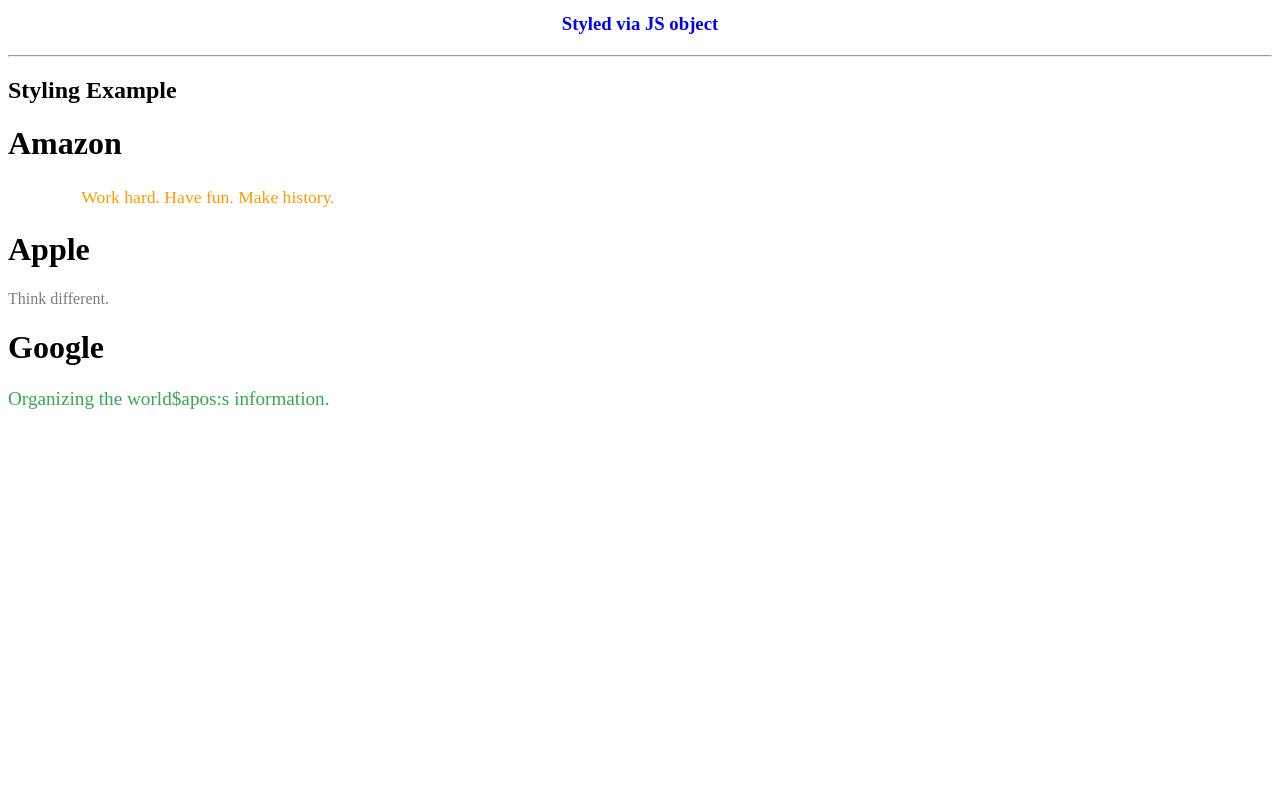
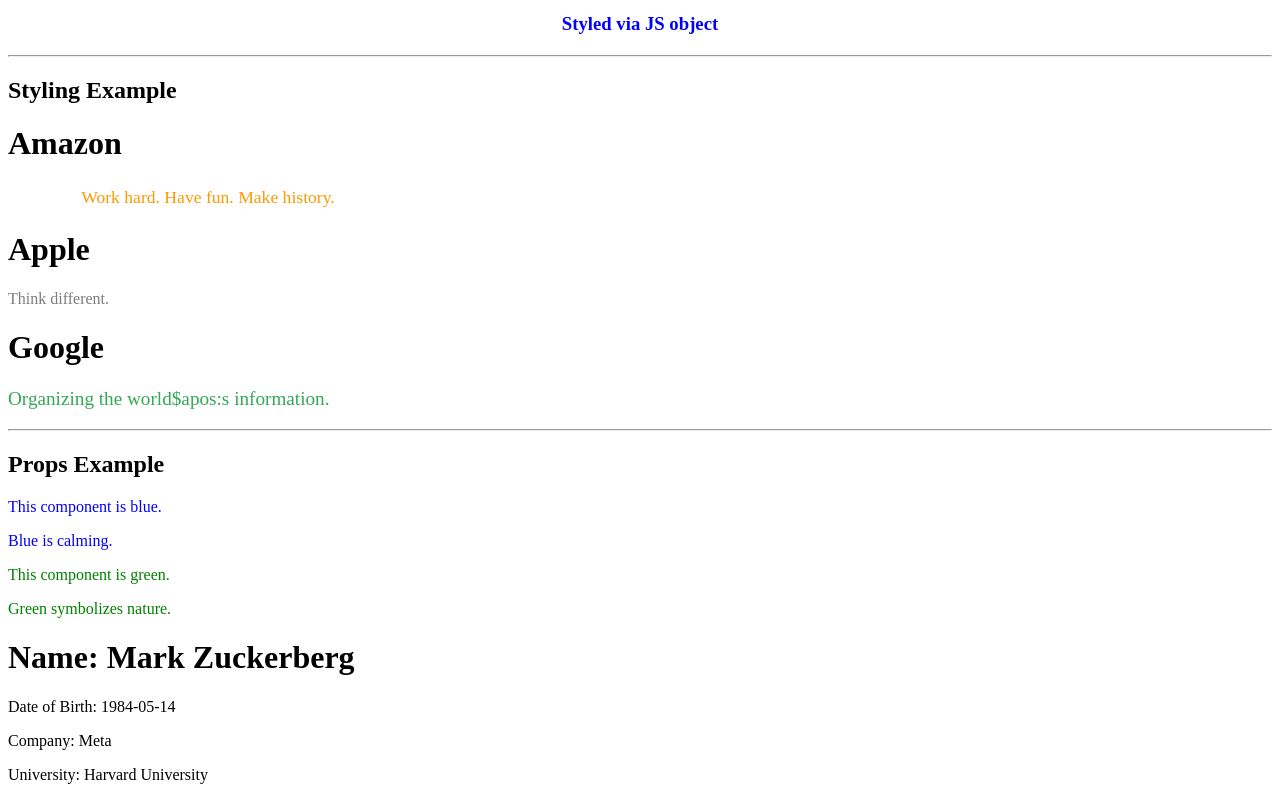
Before and after one commit to genuinelycool/react_project, a React (Vite) app: page / in a window 1280 px wide. Shown: the part 220-1020 px from the top of the page. Before the commit the page ends 800 px from the top, so only its background shows below. Built offline with nearby package versions, Linux system fonts and the light colour scheme.

Commit message:
example: props

```diff
--- a/src/components/PropsExample.jsx
+++ b/src/components/PropsExample.jsx
@@ -1,7 +1,76 @@
+// const ColorfulComponent = (props) => (
+//   <div style={{ color: props.color ||"blue" }}>
+//     <p>This component is {props.color || "blue"}.</p>
+//     {props.children}
+//   </div>
+// );
+
+// const ColorfulComponent = ({ color, children }) => (
+//   <div style={{ color: color ||"blue" }}>
+//     <p>This component is {color || "blue"}.</p>
+//     {children}
+//   </div>
+// );
+
+const ColorfulComponent = ({ color = "blue", children }) => (
+  <div style={{ color }}>
+    <p>This component is {color}.</p>
+    {children}
+  </div>
+);
+
+// const UserProfile = (props) => (
+//   <div>
+//     <h1>Name: {props.name}</h1>
+//     <p>Date of Birth: {props.dateOfBirth}</p>
+//     <p>Company: {props.company}</p>
+//     <p>University: {props.university}</p>
+//   </div>
+// );
+
+const UserProfile = ({ name, dateOfBirth, company, university }) => (
+  <div>
+    <h1>Name: {name}</h1>
+    <p>Date of Birth: {dateOfBirth}</p>
+    <p>Company: {company}</p>
+    <p>University: {university}</p>
+  </div>
+);
+
 const PropsExample = () => {
+  const color1 = "blue";
+  const color2 = "green";
+
+  const userDetails = {
+    name: "Mark Zuckerberg",
+    dateOfBirth: "1984-05-14",
+    company: "Meta",
+    university: "Harvard University",
+  };
+
   return (
     <>
+      <hr />
+      <h2>Props Example</h2>
 
+      <ColorfulComponent color={color1} >
+        <p>Blue is calming.</p>
+      </ColorfulComponent>
+
+      <ColorfulComponent color={color2}>
+        <p>Green symbolizes nature.</p>
+      </ColorfulComponent>
+
+      {/*
+      <UserProfile
+        name = {userDetails.name}
+        dateOfBirth = {userDetails.dateOfBirth}
+        company = {userDetails.company}
+        university = {userDetails.university}
+      />
+      */}
+
+      <UserProfile {...userDetails} />
     </>
   );
 };
```
